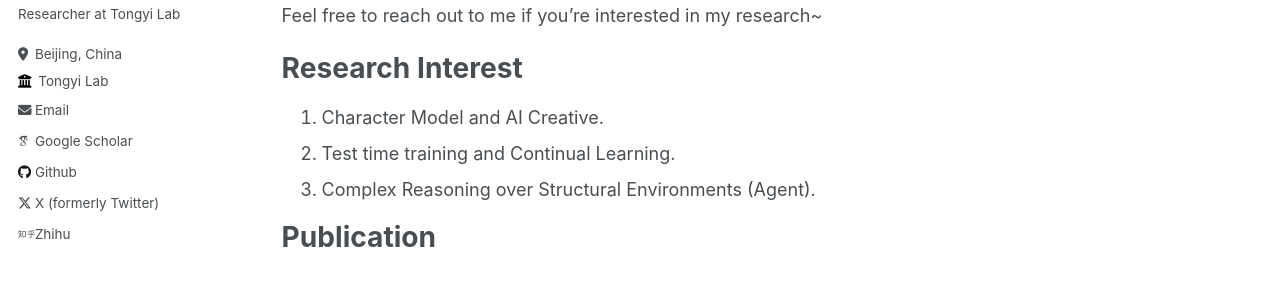
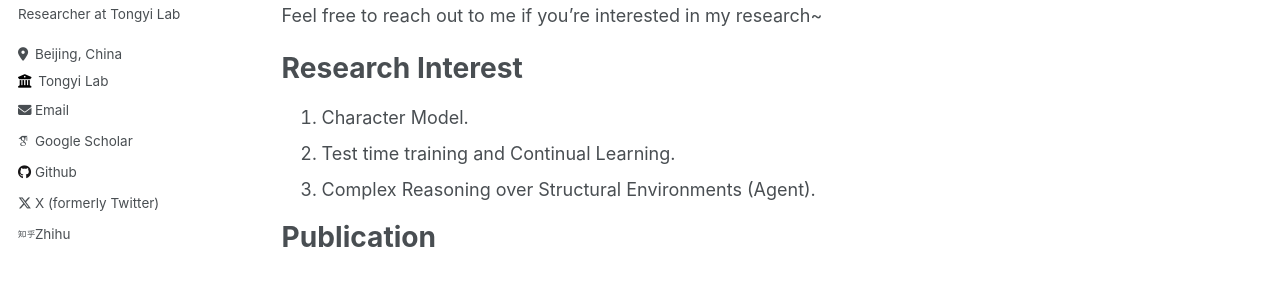
Before and after one commit to cdhx/cdhx.github.io, a Jekyll site: the page built from _pages/about.md, in a window 1280 px wide and 900 px high. Shown: the part 278-578 px from the top of the window. Built offline with Jekyll 4.4.1, drawn with Linux system fonts in a browser that asks for light colours; some web fonts are replaced.

Commit message:
Update about.md

```diff
--- a/_pages/about.md
+++ b/_pages/about.md
@@ -15,7 +15,7 @@ Feel free to reach out to me if you’re interested in my research~
 
 Research Interest
 ===
-1. Character Model and AI Creative.
+1. Character Model.
 2. Test time training and Continual Learning.
 3. Complex Reasoning over Structural Environments (Agent).
 
```
